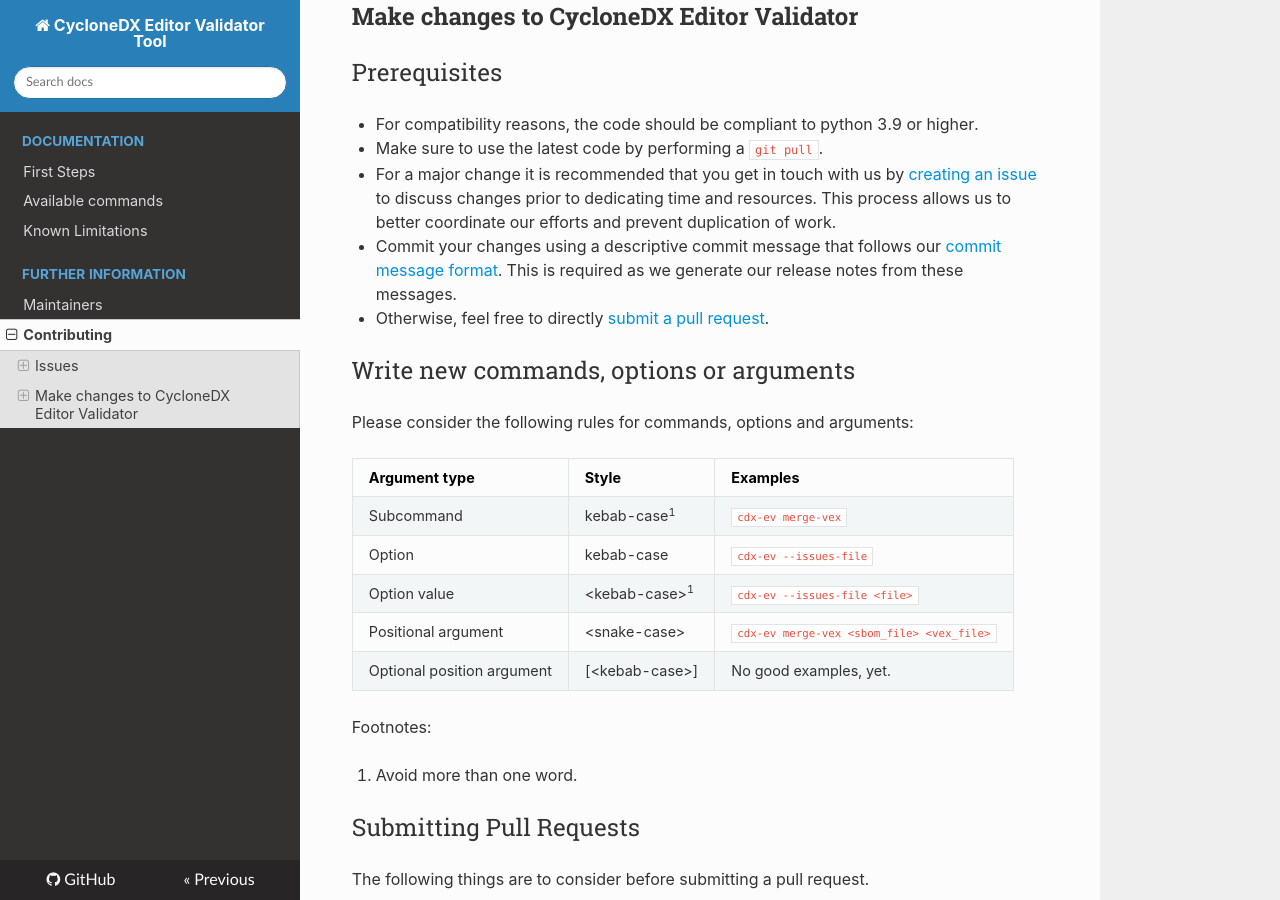
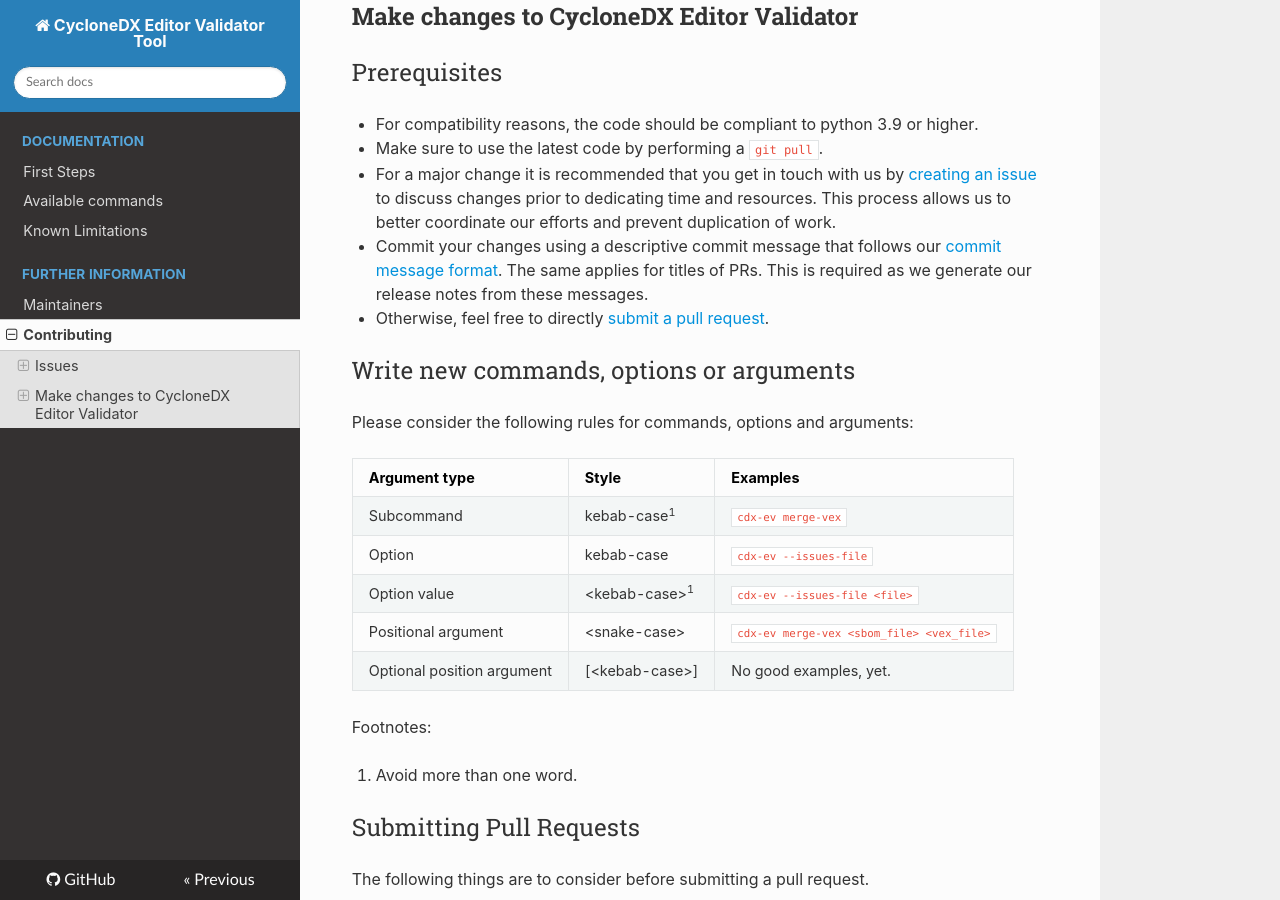
Before and after one commit to Festo-se/cyclonedx-editor-validator, an MkDocs documentation site: the page built from docs/CONTRIBUTING.md, in a window 1280 px wide and 900 px high, scrolled down 672 px. Built offline with MkDocs 1.6.1, drawn with Linux system fonts in a browser that asks for light colours; nearby versions of some CDN libraries; some web fonts are replaced.

Commit message:
docs: clarify that commit message format should also be used for PR titles

```diff
--- a/docs/CONTRIBUTING.md
+++ b/docs/CONTRIBUTING.md
@@ -21,7 +21,7 @@
 - For compatibility reasons, the code should be compliant to python 3.9 or higher.
 - Make sure to use the latest code by performing a `git pull`.
 - For a major change it is recommended that you get in touch with us by [creating an issue](#create-issues) to discuss changes prior to dedicating time and resources. This process allows us to better coordinate our efforts and prevent duplication of work.
-- Commit your changes using a descriptive commit message that follows our [commit message format](##commit-message-format). This is required as we generate our release notes from these messages.
+- Commit your changes using a descriptive commit message that follows our [commit message format](##commit-message-format). The same applies for titles of PRs. This is required as we generate our release notes from these messages.
 - Otherwise, feel free to directly [submit a pull request](#submitting-pull-requests).
 
 ### Write new commands, options or arguments
```
